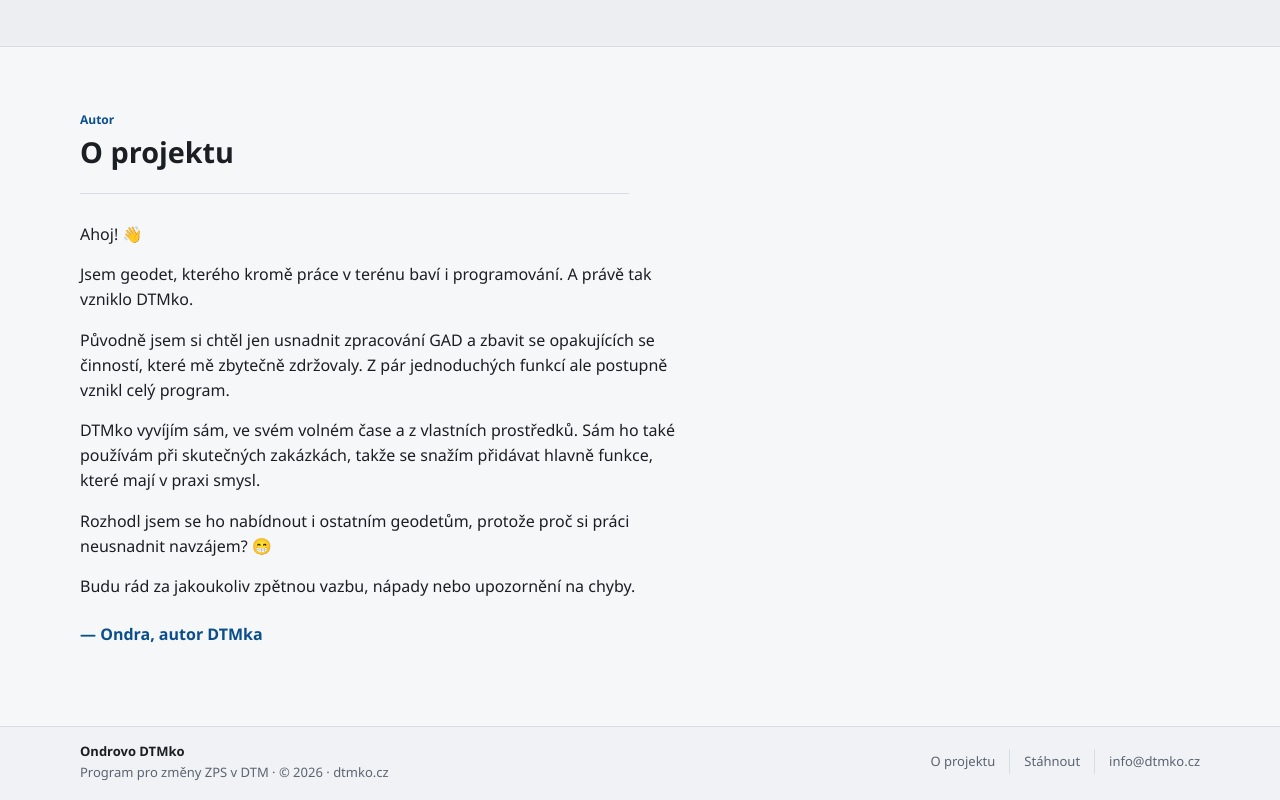
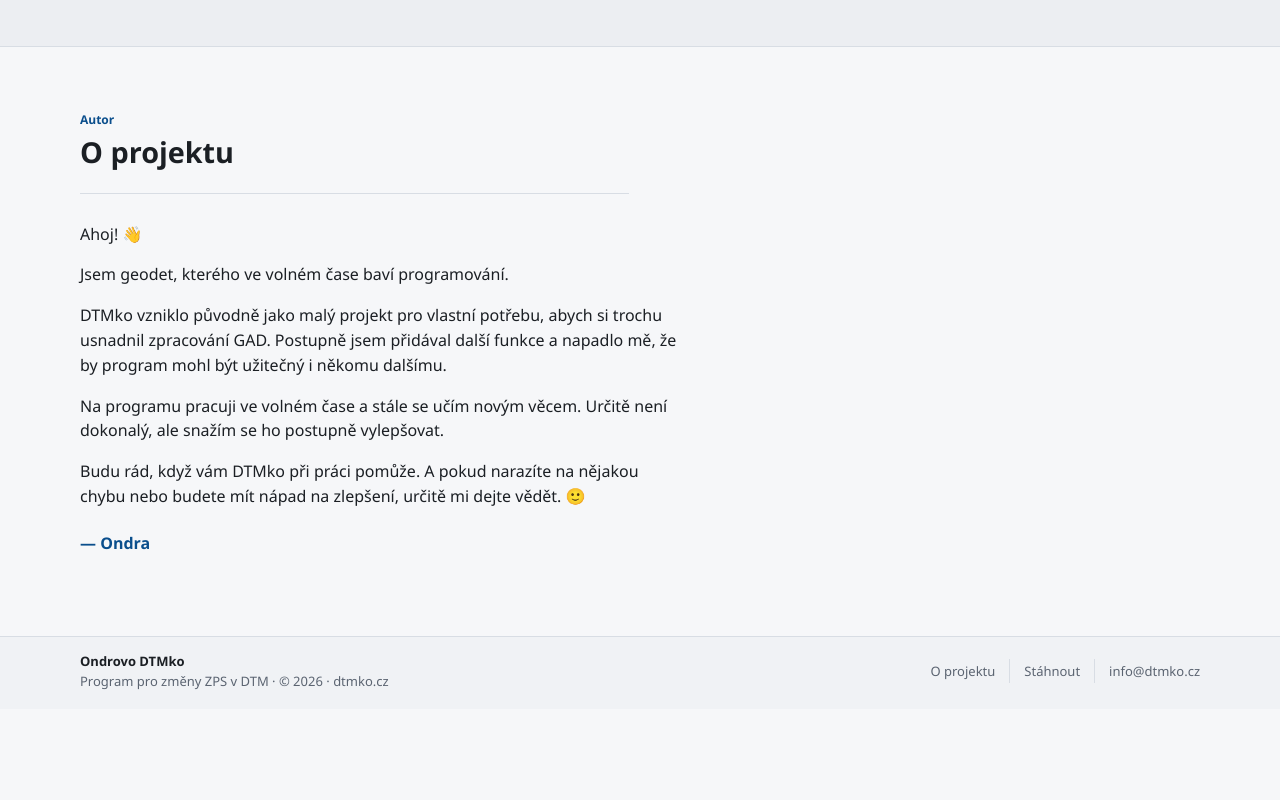
Before and after one commit to 0NDINEK/dtmko-web, a plain HTML site: page index.html in a window 1280 px wide. Shown: the part 4279-5079 px from the top of the page. After the commit the page ends 4988 px from the top, so only its background shows below. Drawn offline with Linux system fonts and the light colour scheme.

Commit message:
O projektu: nové znění

```diff
--- a/index.html
+++ b/index.html
@@ -368,12 +368,11 @@
     </div>
     <div class="about">
       <p>Ahoj! 👋</p>
-      <p>Jsem geodet, kterého kromě práce v terénu baví i programování. A právě tak vzniklo DTMko.</p>
-      <p>Původně jsem si chtěl jen usnadnit zpracování GAD a zbavit se opakujících se činností, které mě zbytečně zdržovaly. Z pár jednoduchých funkcí ale postupně vznikl celý program.</p>
-      <p>DTMko vyvíjím sám, ve svém volném čase a z vlastních prostředků. Sám ho také používám při skutečných zakázkách, takže se snažím přidávat hlavně funkce, které mají v praxi smysl.</p>
-      <p>Rozhodl jsem se ho nabídnout i ostatním geodetům, protože proč si práci neusnadnit navzájem? 😁</p>
-      <p>Budu rád za jakoukoliv zpětnou vazbu, nápady nebo upozornění na chyby.</p>
-      <p class="sign">— Ondra, autor DTMka</p>
+      <p>Jsem geodet, kterého ve volném čase baví programování.</p>
+      <p>DTMko vzniklo původně jako malý projekt pro vlastní potřebu, abych si trochu usnadnil zpracování GAD. Postupně jsem přidával další funkce a napadlo mě, že by program mohl být užitečný i někomu dalšímu.</p>
+      <p>Na programu pracuji ve volném čase a stále se učím novým věcem. Určitě není dokonalý, ale snažím se ho postupně vylepšovat.</p>
+      <p>Budu rád, když vám DTMko při práci pomůže. A pokud narazíte na nějakou chybu nebo budete mít nápad na zlepšení, určitě mi dejte vědět. 🙂</p>
+      <p class="sign">— Ondra</p>
     </div>
   </div>
 </section>
```
